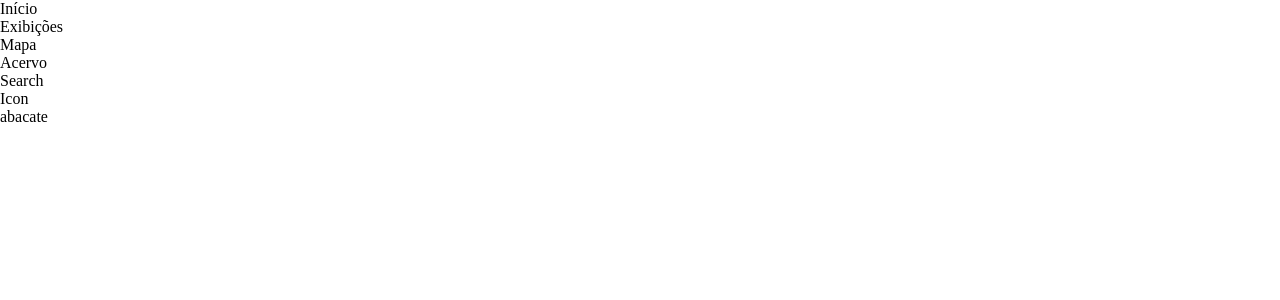
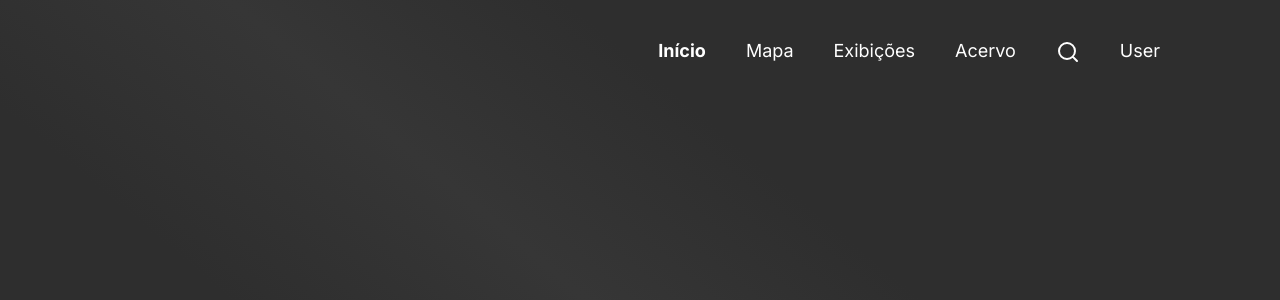
Before and after one commit to riceWbean/sambaqui-Frontend, a Vue app: page / in a window 1280 px wide. Shown: the top 300 px of the page. Built offline with nearby package versions, Linux system fonts and the light colour scheme.

Commit message:
feat: criado header, e layout das páginas #12

```diff
--- a/src/assets/main.css
+++ b/src/assets/main.css
@@ -1,5 +1,8 @@
+@import url('https://fonts.googleapis.com/css2?family=Inter:ital,opsz,wght@0,14..32,100..900;1,14..32,100..900&display=swap');
+
 * {
   margin: 0;
   padding: 0;
   box-sizing: border-box;
+  font-family: "Inter", sans-serif;
 }
--- /dev/null
+++ b/src/assets/sass/header/_headerComponent.scss
@@ -0,0 +1,21 @@
+header{
+    margin: 40px 60px;
+    display: flex;
+    justify-content: end;
+
+    .header-list{
+        display: flex;
+        list-style: none;
+        gap: 40px;
+
+        a{
+            text-decoration: none;
+            color: white;
+            font-size: 18px;
+        }
+    }
+
+    .active{
+        font-weight: bold;
+    }
+}
--- /dev/null
+++ b/src/assets/sass/layouts/_pageLayout.scss
@@ -0,0 +1,17 @@
+.page-layout{
+    padding: 0px 60px;
+  min-height: 100vh;
+  display: flex;
+  flex-direction: column;
+  background: linear-gradient(
+  40deg,
+  #2E2E2E 37%,
+  #363636 53%,
+  #2E2E2E 68%
+);
+  color: #fff;
+}
+.page-body{
+  flex: 1;
+  padding: 24px 48px;
+}
--- a/src/components/Header.vue
+++ b/src/components/Header.vue
@@ -1,14 +1,15 @@
 <template>
     <header>
-        <ul style="">
-            <li>Início</li>
-            <li>Exibições</li>
-            <li>Mapa</li>
-            <li>Acervo</li>
-            <li>Search</li>
-            <li>Icon</li>
+        <ul class="header-list">
+            <li><router-link to="/">Início</router-link></li>
+            <li><a href="#mapa">Mapa</a></li>
+            <li><router-link to="/exhibitions">Exibições</router-link></li>
+            <li><router-link to="/collection">Acervo</router-link></li>
+            <li><img src="/src/assets/icons/search_icon.svg" alt="search"/></li>
+            <li><router-link to="/signin">User</router-link></li>
         </ul>
     </header>
 </template>
 <style scoped>
+@import '@/assets/sass/Header/_headerComponent.scss';
 </style>
--- /dev/null
+++ b/src/layouts/PageLayout.vue
@@ -0,0 +1,16 @@
+<template>
+  <div class="page-layout">
+    <Header />
+    <section class="page-body">
+      <slot />
+    </section>
+  </div>
+</template>
+
+<script setup>
+import Header from '@/components/Header.vue'
+</script>
+
+<style scoped>
+@import '@/assets/sass/layouts/_pageLayout.scss';
+</style>
--- a/src/router/index.js
+++ b/src/router/index.js
@@ -15,6 +15,8 @@ const router = createRouter({
       component: () => import('../views/signIn/SignInView.vue')
     }
   ],
+  linkActiveClass: 'active',
+  linkExactActiveClass: 'active',
 })
 
 export default router
--- a/src/views/HomeView.vue
+++ b/src/views/HomeView.vue
@@ -1,10 +1,10 @@
 <template>
-  <Header />
-  <main>
-    abacate
-  </main>
+  <page-layout>
+    <main>
+    </main>
+  </page-layout>
 </template>
 
 <script setup>
-import Header from '@/components/Header.vue'
+import PageLayout from '@/layouts/PageLayout.vue';
 </script>
```
Also changed, not shown: src/assets/icons/search_icon.svg (added).
